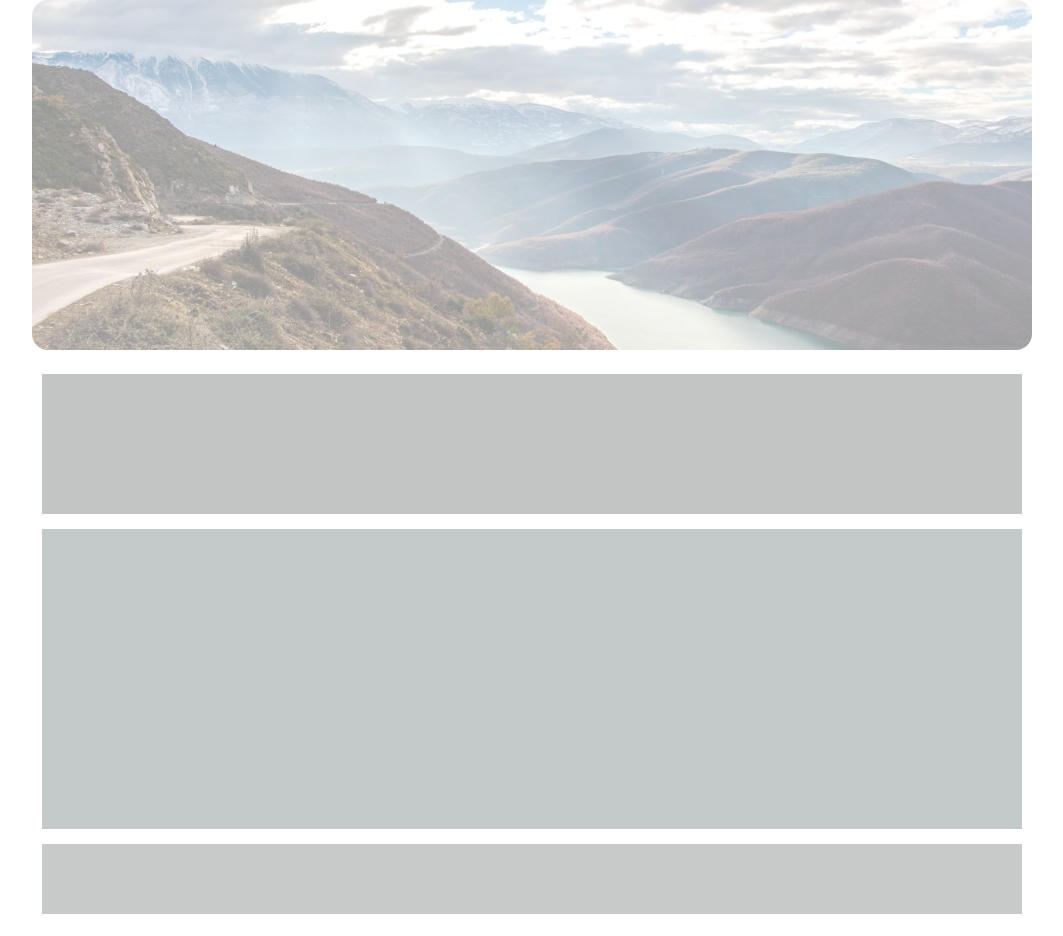
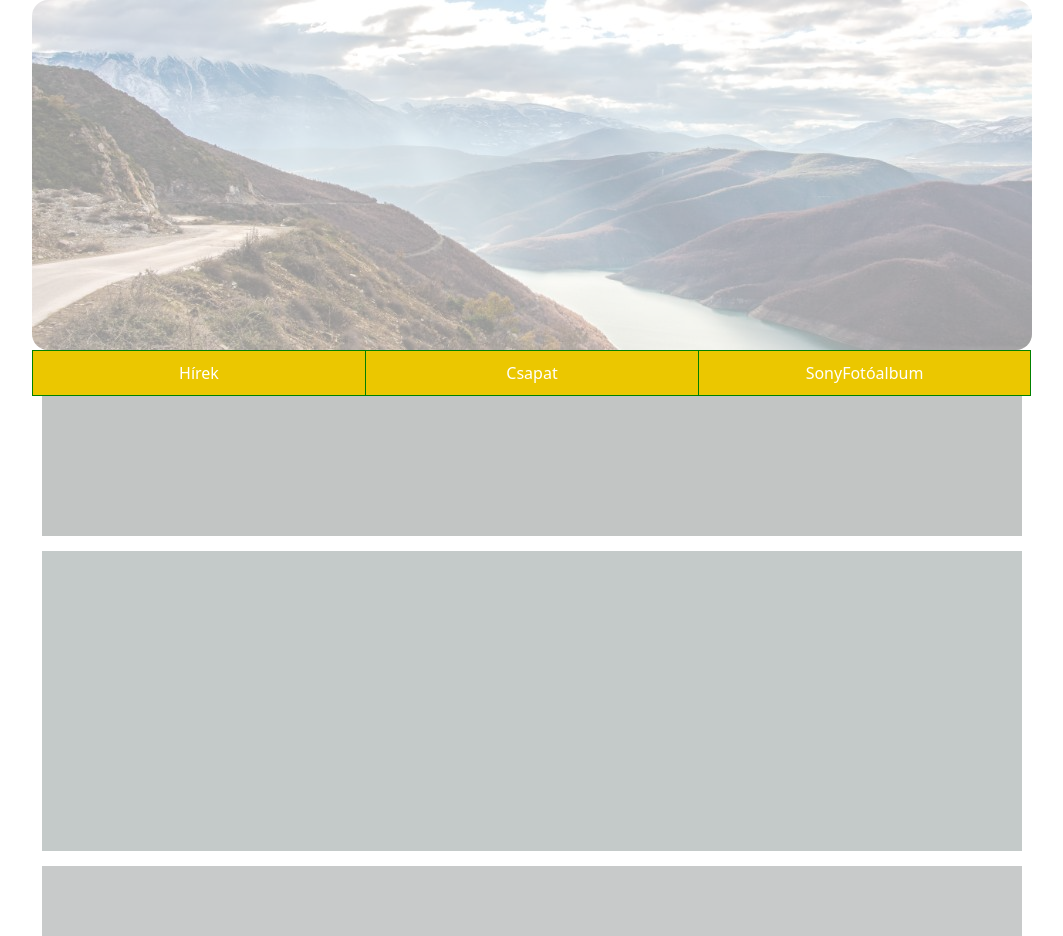
Before and after one commit to inc3gnito/Bootstrap, a plain HTML site: page index.html in a window 1280 px wide. Shown: the whole page, without its empty margins (108-1171 px from the left). Before the commit the page ends 914 px from the top, so only its background shows below. Drawn offline with nearby package versions, Linux system fonts and the light colour scheme.

Commit message:
version 8

```diff
--- /dev/null
+++ b/button.css
@@ -0,0 +1,24 @@
+.btn-group button {
+    background-color: #ebc700; /* Green background */
+    border: 1px solid green; /* Green border */
+    color: white; /* White text */
+    padding: 10px 24px; /* Some padding */
+    cursor: pointer; /* Pointer/hand icon */
+    float: left; /* Float the buttons side by side */
+  }
+
+  .btn-group button:not(:last-child) {
+    border-right: none; /* Prevent double borders */
+  }
+
+  /* Clear floats (clearfix hack) */
+  .btn-group:after {
+    content: "";
+    clear: both;
+    display: table;
+  }
+
+  /* Add a background color on hover */
+  .btn-group button:hover {
+    background-color: #3e8e41;
+  }
--- a/index.html
+++ b/index.html
@@ -9,11 +9,13 @@
     <meta name="author" content="Farkas Kornél">
     <meta name="revisit-after" content="14 days">
     <title>Kaposvári Asztalitenisz Club</title>
-    <link type="text/css" rel="stylesheet" href="./carousel.css">
+
     <!-- CSS bootstrap + Style -->
 
+    <link type="text/css" rel="stylesheet" href="./carousel.css">
+    <link type="text/css" rel="stylesheet" href="./style.css">
+    <link rel="stylesheet" href="./button.css">
     <link href="https://cdn.jsdelivr.net/npm/bootstrap@5.3.3/dist/css/bootstrap.min.css" rel="stylesheet" integrity="sha384-QWTKZyjpPEjISv5WaRU9OFeRpok6YctnYmDr5pNlyT2bRjXh0JMhjY6hW+ALEwIH" crossorigin="anonymous">
-    <link type="text/css" rel="stylesheet" href="./style.css">
 
     <!-- Slideshow container -->
 <div class="slideshow-container">
@@ -35,6 +37,13 @@
     <!--<div class="numbertext">3 / 3</div> -->
     <img src="./images/snow.jpg" class="rounded-4" style="width:100%">
     <div class="text"></div>
+  </div>
+
+    <!-- Three buttons in a group -->
+  <div class="btn-group" style="width:100%">
+    <button style="width:33.3%">Hírek</button>
+    <button style="width:33.3%">Csapat</button>
+    <button style="width:33.3%">SonyFotóalbum</button>
   </div>
 
   <!-- Next and previous buttons -->
@@ -72,5 +81,6 @@
     <script src="./carousel.js"></script>
     <script src="https://cdn.jsdelivr.net/npm/bootstrap@5.3.3/dist/js/bootstrap.min.js" integrity="sha384-0pUGZvbkm6XF6gxjEnlmuGrJXVbNuzT9qBBavbLwCsOGabYfZo0T0to5eqruptLy" crossorigin="anonymous"></script>
     <script src="https://cdn.jsdelivr.net/npm/@popperjs/core@2.11.8/dist/umd/popper.min.js" integrity="sha384-I7E8VVD/ismYTF4hNIPjVp/Zjvgyol6VFvRkX/vR+Vc4jQkC+hVqc2pM8ODewa9r" crossorigin="anonymous"></script>
+
 </body>
 </html>
```
